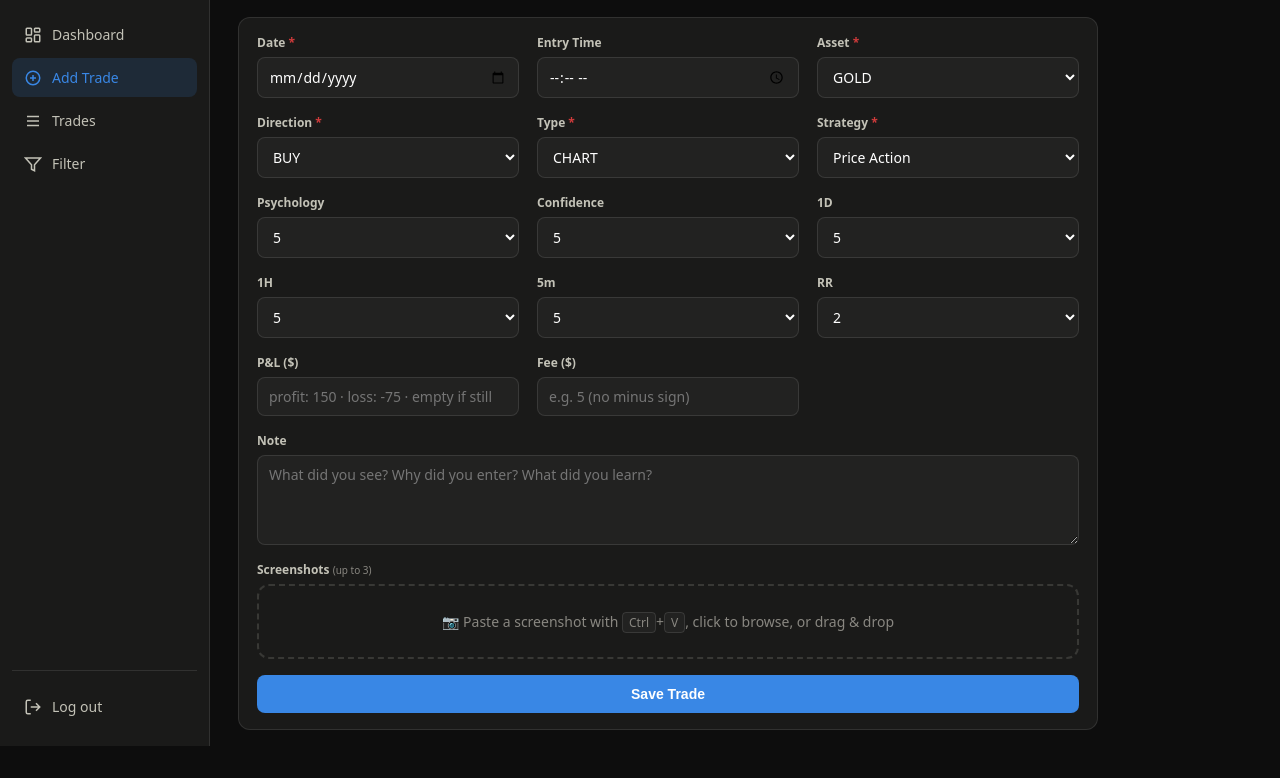
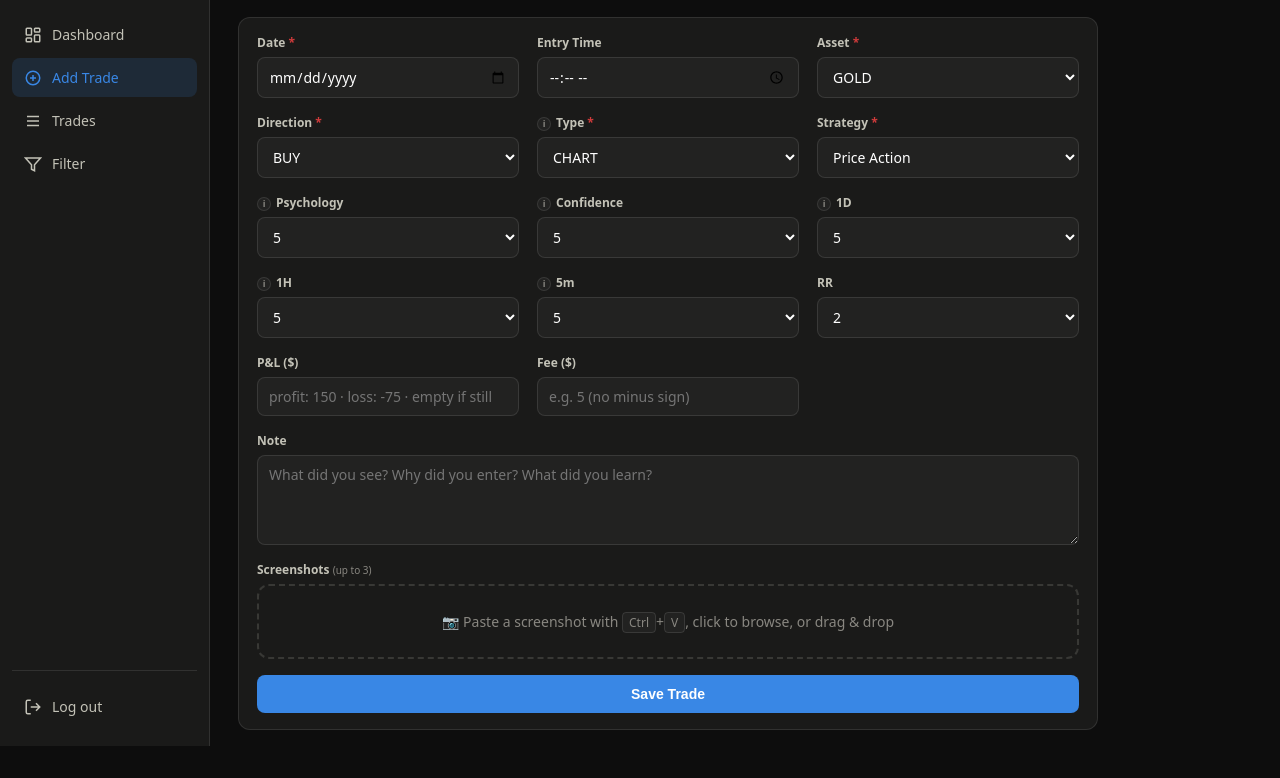
Before and after one commit to tamiz1013/journal, a website: page public/add.html in a window 1280 px wide. Shown: the part 54-832 px from the top of the page. Drawn offline with Linux system fonts and the light colour scheme; no server answers.

Commit message:
info button added

```diff
--- a/public/add.html
+++ b/public/add.html
@@ -48,7 +48,7 @@
           </div>
 
           <div class="field">
-            <label for="type">Type <span class="req">*</span></label>
+            <label for="type"><span class="info-tip" tabindex="0" data-tip="Is this a news-based trade or a chart-based trade?">i</span>Type <span class="req">*</span></label>
             <select id="type" name="type" required>
               <option value="CHART">CHART</option>
               <option value="NEWS">NEWS</option>
@@ -72,35 +72,35 @@
           </div>
 
           <div class="field">
-            <label for="psychology">Psychology</label>
+            <label for="psychology"><span class="info-tip" tabindex="0" data-tip="How is your mental state right now? Rate it from low to high.">i</span>Psychology</label>
             <select id="psychology" name="psychology">
               <option>0</option><option>3</option><option selected>5</option><option>7</option><option>9</option>
             </select>
           </div>
 
           <div class="field">
-            <label for="confidence">Confidence</label>
+            <label for="confidence"><span class="info-tip" tabindex="0" data-tip="How confident are you in this trade? Rate it from low to high.">i</span>Confidence</label>
             <select id="confidence" name="confidence">
               <option>0</option><option>3</option><option selected>5</option><option>7</option><option>9</option>
             </select>
           </div>
 
           <div class="field">
-            <label for="tf_1d">1D</label>
+            <label for="tf_1d"><span class="info-tip" tabindex="0" data-tip="Daily-candle bias: rate high if the 1D candle is bullish, low if bearish.">i</span>1D</label>
             <select id="tf_1d" name="tf_1d">
               <option>0</option><option>3</option><option selected>5</option><option>7</option><option>9</option>
             </select>
           </div>
 
           <div class="field">
-            <label for="tf_1h">1H</label>
+            <label for="tf_1h"><span class="info-tip" tabindex="0" data-tip="1-hour candle bias: rate high if the 1H candle is bullish, low if bearish.">i</span>1H</label>
             <select id="tf_1h" name="tf_1h">
               <option>0</option><option>3</option><option selected>5</option><option>7</option><option>9</option>
             </select>
           </div>
 
           <div class="field">
-            <label for="tf_5m">5m</label>
+            <label for="tf_5m"><span class="info-tip" tabindex="0" data-tip="5-minute candle bias: rate high if the 5m candle is bullish, low if bearish.">i</span>5m</label>
             <select id="tf_5m" name="tf_5m">
               <option>0</option><option>3</option><option selected>5</option><option>7</option><option>9</option>
             </select>
--- a/public/css/style.css
+++ b/public/css/style.css
@@ -233,6 +233,49 @@ tr:hover td { background: rgba(255, 255, 255, 0.02); }
 .field label { color: var(--ink-2); font-size: 12px; font-weight: 600; }
 .field label .req { color: var(--bad); }
 
+/* Info icon with hover tooltip */
+.info-tip {
+  position: relative;
+  display: inline-flex;
+  align-items: center;
+  justify-content: center;
+  width: 14px;
+  height: 14px;
+  margin-right: 5px;
+  border-radius: 50%;
+  background: var(--surface-2);
+  border: 1px solid var(--border);
+  color: var(--muted);
+  font-size: 9px;
+  font-weight: 700;
+  font-style: normal;
+  vertical-align: middle;
+  cursor: help;
+}
+.info-tip::after {
+  content: attr(data-tip);
+  position: absolute;
+  bottom: calc(100% + 7px);
+  left: -4px;
+  width: max-content;
+  max-width: 240px;
+  padding: 7px 10px;
+  border-radius: 8px;
+  background: var(--surface-2);
+  border: 1px solid var(--border);
+  box-shadow: 0 4px 14px rgba(0, 0, 0, 0.35);
+  color: var(--ink);
+  font-size: 12px;
+  font-weight: 400;
+  line-height: 1.45;
+  white-space: normal;
+  opacity: 0;
+  pointer-events: none;
+  transition: opacity 0.12s;
+  z-index: 20;
+}
+.info-tip:hover::after, .info-tip:focus::after { opacity: 1; }
+
 select, input, textarea {
   background: var(--surface-2);
   border: 1px solid var(--border);
```
